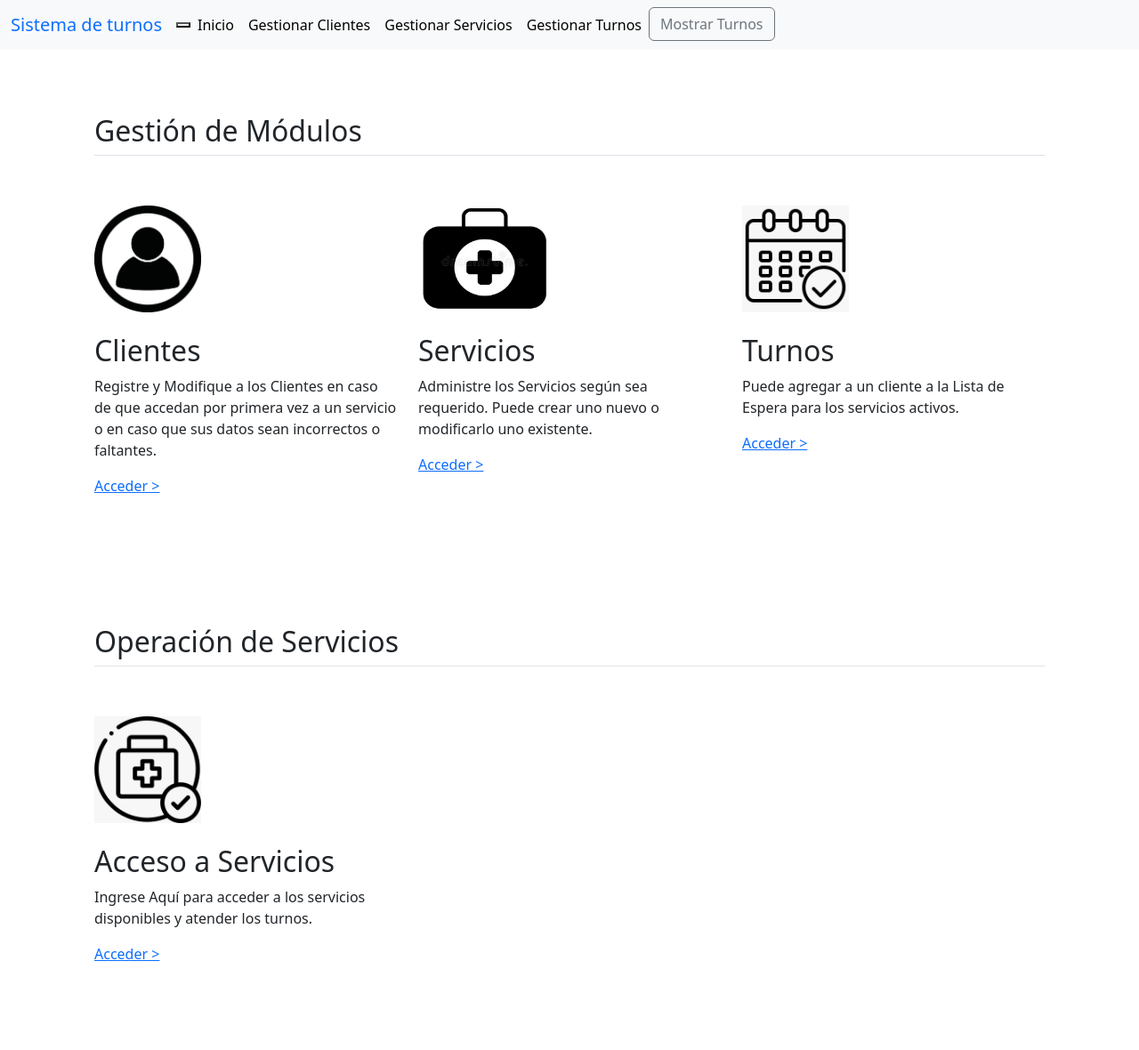
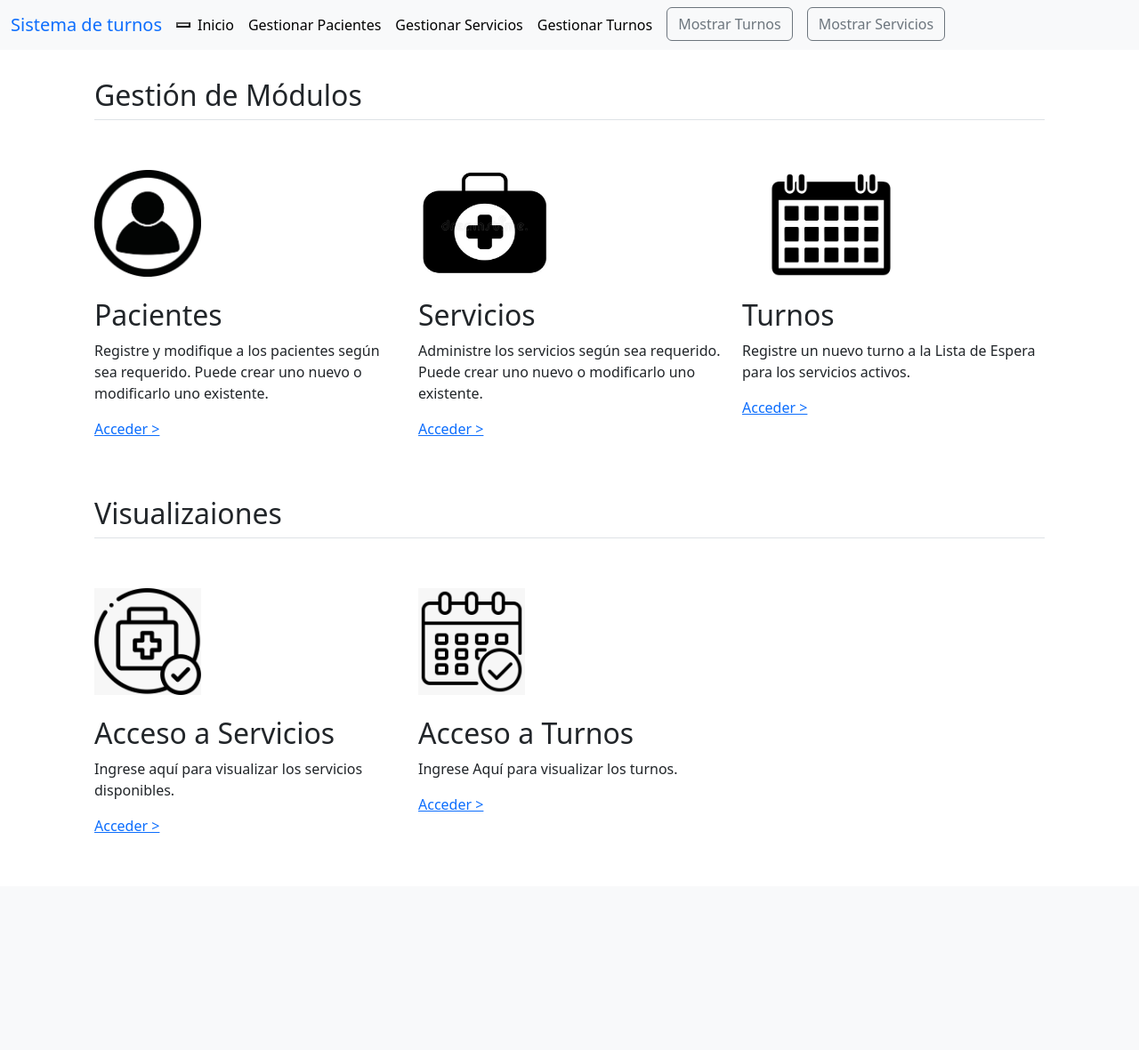
Before and after one commit to CodeSystem2022/copyPaste-integradorTercerSemestre, a Django app: page /index/ in a window 1280 px wide. Shown: the whole page at 89% size. After the commit the page ends 936 px from the top, so only its background shows below. Run offline with Django 4.2, Linux system fonts and the light colour scheme; some libraries are stand-ins or nearby versions.

Commit message:
Detalles de los templates y las imágenes

```diff
--- a/app/views.py
+++ b/app/views.py
@@ -51,7 +51,7 @@ def Persona_views(request):
             obj.persona_telefono = persona_telefono
             obj.persona_correo = persona_correo
             obj.save()
-            messages.success(request, 'Cliente registrado correctamente.')
+            messages.success(request, 'Paciente registrado correctamente.')
 
         context = {
         "form": Personaforms(),
--- a/templates/index.html
+++ b/templates/index.html
@@ -11,12 +11,12 @@
     <link rel="canonical" href="https://getbootstrap.com/docs/5.3/examples/navbar-static/">
     <link href="{% static '/css/bootstrap.min.css' %}" rel="stylesheet" integrity="sha384-GLhlTQ8iRABdZLl6O3oVMWSktQOp6b7In1Zl3/Jr59b6EGGoI1aFkw7cmDA6j6gD" crossorigin="anonymous">
     <!-- Favicons -->
-    <link rel="apple-touch-icon" href="{% static 'img/turnos-img.png' %}" sizes="180x180">
-    <link rel="icon" href="{% static 'img/turnos-img.png' %}" sizes="32x32" type="image/png">
-    <link rel="icon" href="{% static 'img/turnos-img.png' %}" sizes="16x16" type="image/png">
-    <link rel="manifest" href="{% static 'img/turnos-img.png' %}">
-    <link rel="mask-icon" href="{% static 'img/turnos-img.png' %}" color="#712cf9">
-    <link rel="icon" href="{% static 'img/turnos-img.png' %}">
+    <link rel="apple-touch-icon" href="{% static 'img/turnos-icono.png' %}" sizes="180x180">
+    <link rel="icon" href="{% static 'img/turnos-icono.png' %}" sizes="32x32" type="image/png">
+    <link rel="icon" href="{% static 'img/turnos-icono.png' %}" sizes="16x16" type="image/png">
+    <link rel="manifest" href="{% static 'img/turnos-icono.png' %}">
+    <link rel="mask-icon" href="{% static 'img/turnos-icono.png' %}" color="#712cf9">
+    <link rel="icon" href="{% static 'img/turnos-icono.png' %}">
     <meta name="theme-color" content="#712cf9">
 
     <style>
@@ -71,13 +71,13 @@
 {% include "navbar.html" %}
 
 <main class="container">
-  <div class="container px-4 py-5">
+  <div class="container px-4 py-2">
     <h2 class="pb-2 border-bottom"> Gestión de Módulos </h2>
     <div class="row g-4 py-5 row-cols-1 row-cols-lg-3">
       <div class="feature col justify-content-center">
         <img class="mb-4" src="{% static '/img/persona.jpeg' %}" alt="" width="120" height="120">
-        <h3 class="fs-2">Clientes</h3>
-        <p>Registre y Modifique a los Clientes en caso de que accedan por primera vez a un servicio o en caso que sus datos sean incorrectos o faltantes.</p>
+        <h3 class="fs-2">Pacientes</h3>
+        <p>Registre y modifique a los pacientes según sea requerido. Puede crear uno nuevo o modificarlo uno existente.</p>
         <a href="{% url 'persona' %}" class="icon-link d-inline-flex align-items-center">
           Acceder >
         </a>
@@ -85,29 +85,37 @@
       <div class="feature col">
         <img class="mb-4" src="{% static '/img/servicios.png' %}" alt="" width="150" height="120">
         <h3 class="fs-2">Servicios</h3>
-        <p>Administre los Servicios según sea requerido. Puede crear uno nuevo o modificarlo uno existente.</p>
+        <p>Administre los servicios según sea requerido. Puede crear uno nuevo o modificarlo uno existente.</p>
         <a href="{% url 'servicio' %}" class="icon-link d-inline-flex align-items-center">
           Acceder >
         </a>
       </div>
       <div class="feature col">
-        <img class="mb-4" src="{% static '/img/calendario.png' %}" alt="" width="120" height="120">
+        <img class="mb-4" src="{% static '/img/turnos.png' %}" alt="" width="200" height="120">
         <h3 class="fs-2">Turnos</h3>
-        <p>Puede agregar a un cliente a la Lista de Espera para los servicios activos.</p>
+        <p>Registre un nuevo turno a la Lista de Espera para los servicios activos.</p>
         <a href="{% url 'turnos' %}" class="icon-link d-inline-flex align-items-center">
           Acceder >
         </a>
       </div>
     </div>
   </div>
-  <div class="container px-4 py-5">
-    <h2 class="pb-2 border-bottom">Operación de Servicios</h2>
+  <div class="container px-4 py-2">
+    <h2 class="pb-2 border-bottom">Visualizaiones</h2>
     <div class="row g-4 py-5 row-cols-1 row-cols-lg-3">
       <div class="feature col">
         <img class="mb-4" src="{% static '/img/gestion-servicios.png' %}" alt="" width="120" height="120">
         <h3 class="fs-2">Acceso a Servicios</h3>
-        <p>Ingrese Aquí para acceder a los servicios disponibles y atender los turnos.</p>
+        <p>Ingrese aquí para visualizar los servicios disponibles.</p>
         <a href="{% url 'lista_servicios' %}" class="icon-link d-inline-flex align-items-center">
+          Acceder >
+        </a>
+      </div>
+      <div class="feature col">
+        <img class="mb-4" src="{% static '/img/gestion-turnos.png' %}" alt="" width="120" height="120">
+        <h3 class="fs-2">Acceso a Turnos</h3>
+        <p>Ingrese Aquí para visualizar los turnos.</p>
+        <a href="{% url 'lista_turnos' %}" class="icon-link d-inline-flex align-items-center">
           Acceder >
         </a>
       </div>
--- a/templates/navbar.html
+++ b/templates/navbar.html
@@ -10,7 +10,7 @@
             <a class="nav-link active" aria-current="page" href=" {% url 'turnero' %}">Inicio</a>
           </li>
           <li class="nav-item">
-            <a class="nav-link active" aria-current="page" href="{% url 'persona' %}">Gestionar Clientes</a>
+            <a class="nav-link active" aria-current="page" href="{% url 'persona' %}">Gestionar Pacientes</a>
           </li>
           <li class="nav-item">
             <a class="nav-link active" aria-current="page" href="{% url 'servicio' %}">Gestionar Servicios</a>
@@ -19,7 +19,10 @@
             <a class="nav-link active" aria-current="page" href="{% url 'turnos' %}">Gestionar Turnos</a>
           </li>
           <li class="nav-item">
-            <a class="btn btn-outline-secondary" aria-current="page" href="{% url 'lista_turnos' %}" target="_blank">Mostrar Turnos</a>
+            <a class="btn btn-outline-secondary mx-2" aria-current="page" href="{% url 'lista_turnos' %}" target="_blank">Mostrar Turnos</a>
+          </li>
+          <li class="nav-item">
+            <a class="btn btn-outline-secondary mx-2" aria-current="page" href="{% url 'lista_servicios' %}" target="_blank">Mostrar Servicios</a>
           </li>
         </ul>
       </div>
--- a/templates/persona.html
+++ b/templates/persona.html
@@ -3,16 +3,15 @@
 {% block contenido %}
 <main class="container">
   <div class="container px-4 py-0" id="featured-3"></div>
-    <h2 class="pb-2 border-bottom">Gestión de Clientes</h2>
+    <h2 class="pb-2 border-bottom">Gestión de Pacientes</h2>
       <div class="container-fluid bg-body-secondary rounded-bottom-3">
         <div class="container p-3"></div>
         {% include 'messages.html' %}
-
         <form method="POST" action="">
         {% csrf_token %}
         {{ form.as_p }}
         <div class="form-text text-danger">{{ error }}</div>
-        <button class="btn btn-primary btn-sm" type="submit">Registrar</button>
+        <button class="btn btn-primary btn-sm" type="submit">Registrar paciente</button>
         </form>
       </div>
     </div>
--- a/templates/servicio.html
+++ b/templates/servicio.html
@@ -11,7 +11,7 @@
           {% csrf_token %}
           {{ form.as_p }}
           <div class="form-text text-danger">{{ error }}</div>
-          <button class="btn btn-primary btn-sm" type="submit">Guardar</button>
+          <button class="btn btn-primary btn-sm" type="submit">Registrar servicio</button>
         </form>
       </div>
     </div>
```
Also changed, not shown: templates/base.html (+6 -6 lines), templates/login.html (+7 -7 lines), static_prod/static/img/gestion-turnos.png (renamed from static_prod/static/img/calendario.png), static_prod/static/img/turnos-icono.png (renamed from static_prod/static/img/turnos-img.png), static_prod/static/img/turnos.png (added), 4 other files.
